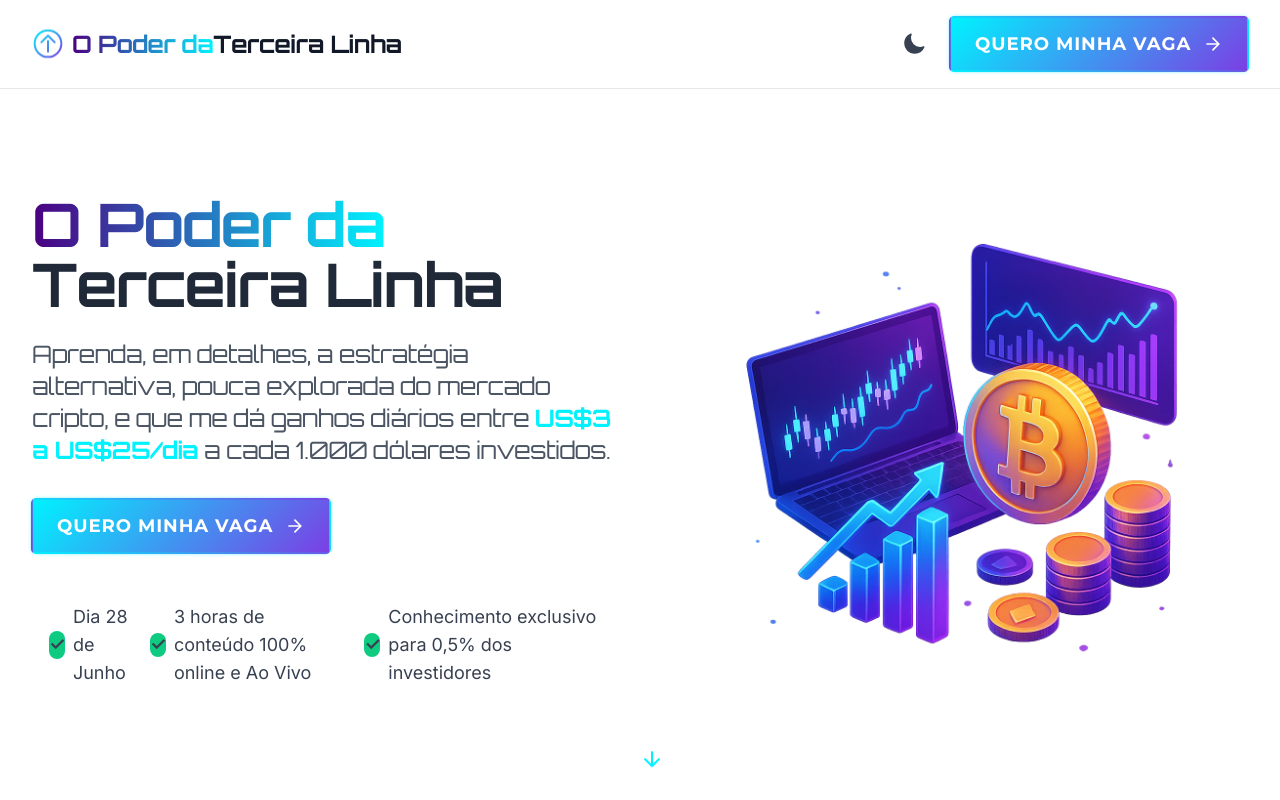
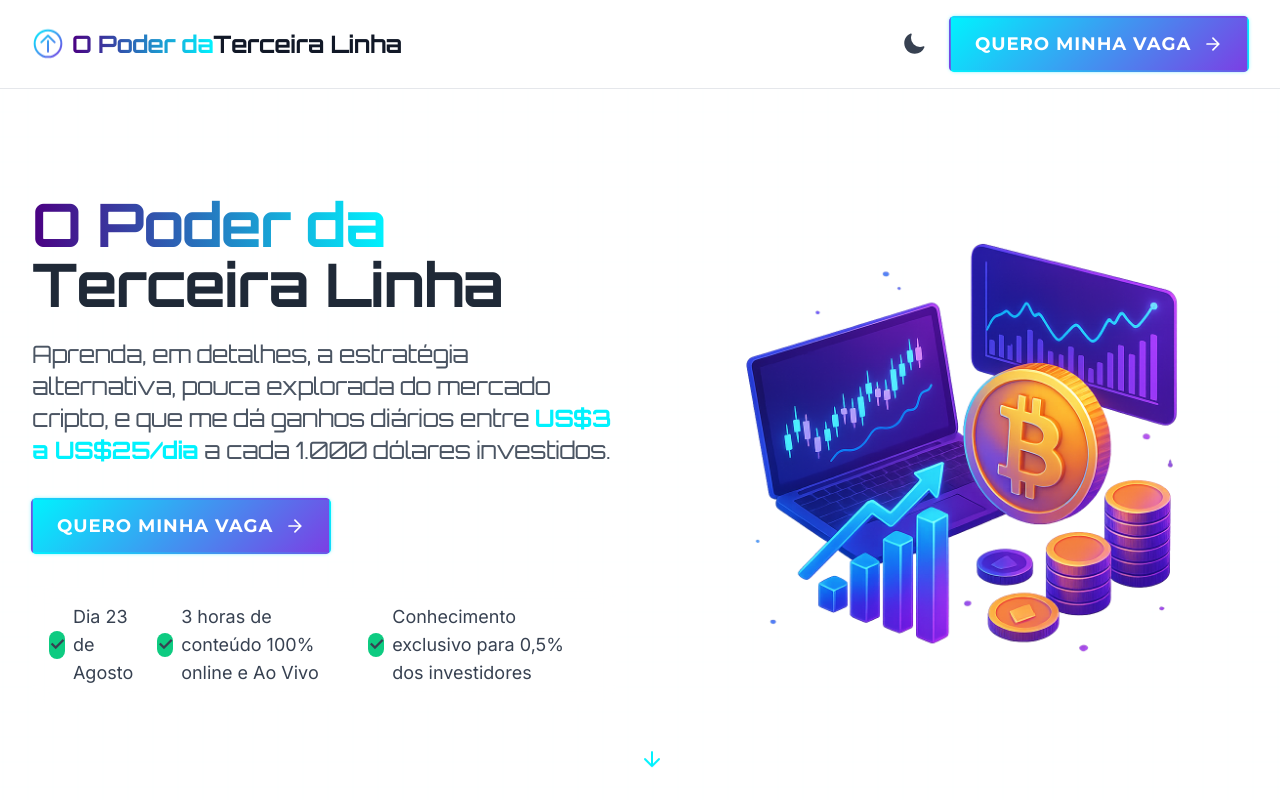
Before and after one commit to lhermoso/lh-workshop-o-poder, a Next.js app: page / in a window 1280 px wide. Shown: the top 800 px of the page. Built offline with nearby package versions, Linux system fonts and the light colour scheme.

Commit message:
Update all dates to August 23rd and replace outdated URLs

```diff
--- a/src/components/Hero.tsx
+++ b/src/components/Hero.tsx
@@ -45,7 +45,7 @@ export const Hero: React.FC = () => {
                             <div className="flex flex-col md:flex-row gap-4 text-lg glass-effect p-4 backdrop-blur text-gray-700 dark:text-gray-200">
                                 <div className="flex items-center gap-2">
                                     <div className="w-6 h-auto rounded-full bg-success flex items-center justify-center text-background-dark font-bold">✓</div>
-                                    <span>Dia 28 de Junho</span>
+                                    <span>Dia 23 de Agosto</span>
                                 </div>
                                 <div className="flex items-center gap-2">
                                     <div className="w-6 h-6 rounded-full bg-success flex items-center justify-center text-background-dark font-bold">✓</div>
--- a/src/components/HeroSection.tsx
+++ b/src/components/HeroSection.tsx
@@ -48,7 +48,7 @@ const HeroSection: React.FC = () => {
                     <span className="elementor-icon-list-icon">
                       <svg aria-hidden="true" className="e-font-icon-svg e-fas-check-circle w-5 h-5 text-[#d8613c]" viewBox="0 0 512 512" xmlns="http://www.w3.org/2000/svg"><path d="M504 256c0 136.967-111.033 248-248 248S8 392.967 8 256 119.033 8 256 8s248 111.033 248 248zM227.314 387.314l184-184c6.248-6.248 6.248-16.379 0-22.627l-22.627-22.627c-6.248-6.249-16.379-6.249-22.628 0L216 308.118l-70.059-70.059c-6.248-6.248-16.379-6.248-22.628 0l-22.627 22.627c-6.248 6.248-6.248 16.379 0 22.627l104 104c6.249 6.249 16.379 6.249 22.628.001z"></path></svg>
                     </span>
-                    <span className="elementor-icon-list-text">Dia 28 de Junho</span>
+                    <span className="elementor-icon-list-text">Dia 23 de Agosto</span>
                   </li>
                   <li className="elementor-icon-list-item flex items-center gap-3">
                     <span className="elementor-icon-list-icon">
--- a/src/components/PricingSection.tsx
+++ b/src/components/PricingSection.tsx
@@ -14,7 +14,7 @@ export const PricingSection: React.FC = () => {
             setIsLoading(false);
             // Get utm_source from current URL, default to 'insta'
             const utmSource = searchParams.get('utm_source') || 'insta';
-            router.push(`https://chk.eduzz.com/E9OO6PXQ9B?utm_source=${utmSource}`);
+            router.push(`https://sun.eduzz.com/E9OO6PXQ9B?utm_source=${utmSource}`);
         }, 300);
     };
 
@@ -44,7 +44,7 @@ export const PricingSection: React.FC = () => {
                                     </div>
                                     <h3 className="text-2xl font-bold crypto-gradient-text">Workshop Exclusivo</h3>
                                 </div>
-                                <p className="text-xl text-gray-600 dark:text-gray-400">Dia 28 de Junho, das 9h às 12h | <span className="bg-warning/10 text-warning px-2 py-1 rounded-md text-sm">Vagas Limitadas</span></p>
+                                <p className="text-xl text-gray-600 dark:text-gray-400">Dia 23 de Agosto, das 9h às 12h | <span className="bg-warning/10 text-warning px-2 py-1 rounded-md text-sm">Vagas Limitadas</span></p>
                             </div>
 
                             <div className="relative p-8">
--- a/src/components/RegistrationSection.tsx
+++ b/src/components/RegistrationSection.tsx
@@ -26,7 +26,7 @@ const RegistrationSection: React.FC = () => {
           <div className="elementor-element elementor-element-39d58fc2 elementor-widget__width-initial elementor-widget elementor-widget-heading" data-id="39d58fc2" data-element_type="widget" data-widget_type="heading.default">
             <div className="elementor-widget-container">
               <h4 className="elementor-heading-title elementor-size-default text-xl font-medium mb-10 text-center">
-                Dia 28 de Junho, às 19h.
+                Dia 23 de Agosto, às 9h.
               </h4>
             </div>
           </div>
@@ -58,7 +58,7 @@ const RegistrationSection: React.FC = () => {
               <div className="elementor-element elementor-element-7fd620 elementor-mobile-align-center elementor-align-center elementor-widget elementor-widget-button" id="botao-checkout" data-id="7fd620" data-element_type="widget" data-widget_type="button.default">
                 <div className="elementor-widget-container p-8 pt-0">
                   <div className="elementor-button-wrapper">
-                    <Link href="https://chk.eduzz.com/E9OO6PXQ9B" id="#Oferta" className="elementor-button elementor-button-link elementor-size-sm block w-full bg-blue-600 hover:bg-blue-700 text-white font-bold py-4 px-6 rounded-lg text-center transition-colors">
+                    <Link href="https://sun.eduzz.com/E9OO6PXQ9B" id="#Oferta" className="elementor-button elementor-button-link elementor-size-sm block w-full bg-blue-600 hover:bg-blue-700 text-white font-bold py-4 px-6 rounded-lg text-center transition-colors">
                       <span className="elementor-button-content-wrapper">
                         <span className="elementor-button-text">QUERO MINHA VAGA</span>
                       </span>
```
